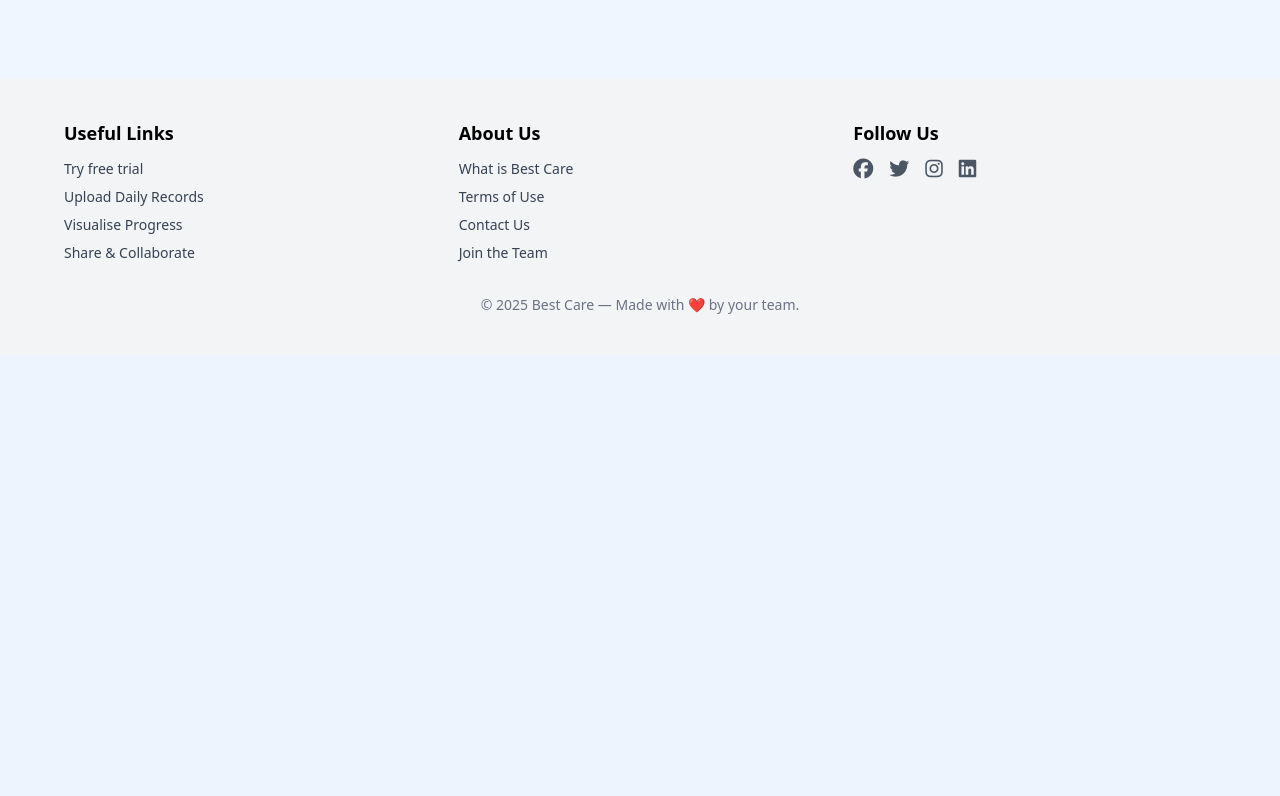
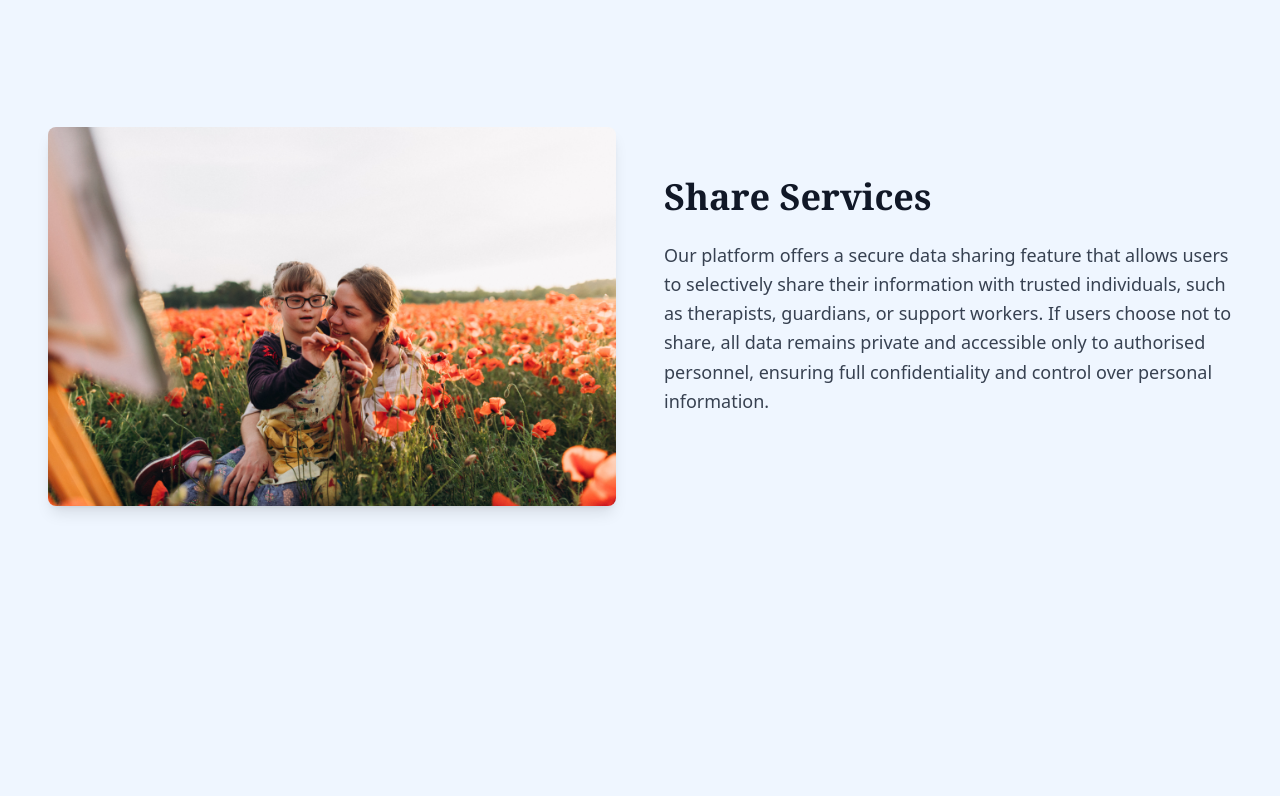
Before and after one commit to Khalesssi/CITS5505-Group-project-Group15, a Flask app: page / in a window 1280 px wide. Shown: the part 4081-4877 px from the top of the page. Before the commit the page ends 4395 px from the top, so only its background shows below. Run offline with Flask 3, Linux system fonts and the light colour scheme; some libraries are stand-ins or nearby versions.

Commit message:
Improved the navigation bar links on the home page and added new content to the home page.

```diff
--- a/app/templates/base.html
+++ b/app/templates/base.html
@@ -26,11 +26,11 @@
       <!-- Center Nav -->
     <nav class="flex-1 text-center hidden md:block">
       <div class="inline-flex space-x-6">
-        <a href="#Home" class="text-gray-700 hover:text-indigo-700">Home</a>
-        <a href="#About" class="text-gray-700 hover:text-indigo-700">About</a>
-        <a href="#Upload" class="text-gray-700 hover:text-indigo-700">Upload</a>
-        <a href="#Visualise" class="text-gray-700 hover:text-indigo-700">Visualise</a>
-        <a href="#Share" class="text-gray-700 hover:text-indigo-700">Share</a>
+        <a href="{{ url_for('home') }}#Home" class="text-gray-700 hover:text-indigo-700">Home</a>
+        <a href="{{ url_for('home') }}#About" class="text-gray-700 hover:text-indigo-700">About</a>
+        <a href="{{ url_for('home') }}#Upload" class="text-gray-700 hover:text-indigo-700">Upload</a>
+        <a href="{{ url_for('home') }}#Visualise" class="text-gray-700 hover:text-indigo-700">Visualise</a>
+        <a href="{{ url_for('home') }}#Share" class="text-gray-700 hover:text-indigo-700">Share</a>
       </div>
     </nav>
 
--- a/app/templates/home.html
+++ b/app/templates/home.html
@@ -33,7 +33,7 @@
 </section>
 
 <!--Page 2 section-->
-<section id="intro" class="min-h-screen bg-blue-50 flex items-center px-6 py-20">
+<section id="Home" class="min-h-screen bg-blue-50 flex items-center px-6 py-20">
     <div class="grid md:grid-cols-2 gap-12 max-w-6xl mx-auto">
 
       <!-- Right side text part -->
@@ -58,9 +58,9 @@
   </section>
 
 
-<!--Page 3 section-->
+<!--Page 3 About section-->
 
-<section id="services" class="min-h-screen bg-blue-50 relative px-8 py-24">
+<section id="About" class="min-h-screen bg-blue-50 relative px-8 py-24">
 
     <!-- Title -->
     <h2 class="text-4xl font-serif font-bold text-gray-900 text-center mb-16">
@@ -98,9 +98,33 @@
   </section>
 
   <!-- <div class="pt-20"></div> -->
-  <!--Page 4-->
 
-  <section id="features" class="bg-blue-50 min-h-screen py-16 px-6 pt-32">
+   <!-- Page 5 Upload section -->
+   <section id="Upload" class="bg-blue-50 min-h-screen py-16 px-6 pt-32">
+    <div class="max-w-7xl mx-auto grid grid-cols-1 md:grid-cols-2 gap-12 items-center">
+
+      <!-- img -->
+      <div class="flex justify-center">
+        <img src="../static/images/upload_page_img.jpg" alt="Disability" class="rounded-lg shadow-lg max-w-xl w-full h-auto">
+      </div>
+
+      <!-- Right part content -->
+      <div>
+        <h2 class="text-4xl font-serif font-bold text-gray-900 mb-6">Upload Services</h2>
+        <p class="text-lg text-gray-700 mb-10 leading-relaxed">
+          Our platform allows Support Workers and Therapists to upload important care and rehabilitation data directly to the system.
+        Guardians can easily access and review this data to monitor the progress and care provided to their loved ones,
+        ensuring transparency and continuous support throughout the rehabilitation journey.
+        </p>
+
+
+        </div>
+      </div>
+    </div>
+  </section>
+
+  <!-- Page 6 Visualise section -->
+  <section id="Visualise" class="bg-blue-50 min-h-screen py-16 px-6 pt-32">
     <div class="max-w-7xl mx-auto grid grid-cols-1 md:grid-cols-2 gap-12 items-center">
 
       <!-- img -->
@@ -110,53 +134,45 @@
 
       <!-- Right part content -->
       <div>
-        <h2 class="text-4xl font-serif font-bold text-gray-900 mb-6">Our Services</h2>
+        <h2 class="text-4xl font-serif font-bold text-gray-900 mb-6">Visualise Services</h2>
         <p class="text-lg text-gray-700 mb-10 leading-relaxed">
-          Our platform is designed to empower users by making disability-related data management simple, secure, and collaborative. Here's what you can do:
+          Our platform provides an intuitive data visualisation feature that transforms uploaded records into clear, insightful charts and graphs.
+          This allows therapists to easily monitor trends, track progress, and make informed adjustments to their treatment plans, enhancing both efficiency and care outcomes.
         </p>
 
-        <!-- Card layout -->
-        <div class="grid grid-cols-1 sm:grid-cols-2 gap-6">
-
-          <!-- Card 1 -->
-          <div class="flex items-start space-x-3">
-            <div>
-              <h3 class="font-semibold text-gray-900">Account & Access</h3>
-              <p class="text-sm text-gray-700">Create a secure account or log in to explore features tailored to support workers, families, and individuals with disabilities.</p>
-            </div>
-          </div>
-
-          <!-- Card 2 -->
-          <div class="flex items-start space-x-3">
-            <div>
-              <h3 class="font-semibold text-gray-900">Upload Data</h3>
-              <p class="text-sm text-gray-700">Easily upload care notes, assessments, or activity logs to keep records accurate and accessible.</p>
-            </div>
-          </div>
-
-          <!-- Card 3 -->
-          <div class="flex items-start space-x-3">
-            <div>
-              <h3 class="font-semibold text-gray-900">Visualise Insights</h3>
-              <p class="text-sm text-gray-700">View personalised reports and analytics based on your data — or see summaries shared with you by others in your care network.</p>
-            </div>
-          </div>
-
-          <!-- Card 4 -->
-          <div class="flex items-start space-x-3">
-            <div>
-              <h3 class="font-semibold text-gray-900">Share Securely</h3>
-              <p class="text-sm text-gray-700">Selectively share data with therapists, support workers, or family members — ensuring transparency and collaboration while maintaining privacy.</p>
-            </div>
-          </div>
 
         </div>
       </div>
     </div>
   </section>
 
+  <!-- Page 7 Share section -->
+  <section id="Share" class="bg-blue-50 min-h-screen py-16 px-6 pt-32">
+    <div class="max-w-7xl mx-auto grid grid-cols-1 md:grid-cols-2 gap-12 items-center">
+
+      <!-- img -->
+      <div class="flex justify-center">
+        <img src="../static/images/share_page_img.jpg" alt="Disability" class="rounded-lg shadow-lg max-w-xl w-full h-auto">
+      </div>
+
+      <!-- Right part content -->
+      <div>
+        <h2 class="text-4xl font-serif font-bold text-gray-900 mb-6">Share Services</h2>
+        <p class="text-lg text-gray-700 mb-10 leading-relaxed">
+          Our platform offers a secure data sharing feature that allows users to selectively share their information with trusted individuals, such as therapists, guardians, or support workers. If users choose not to share, all data remains private and accessible only to authorised personnel, ensuring full confidentiality and control over personal information.
+        </p>
+
+
+        </div>
+      </div>
+    </div>
+  </section>
+
+
+
+
   <!-- <div class="pt-20"></div> -->
-  <!--Page 5-->
+  <!--Page 8-->
   <section id="feedback" class="min-h-screen bg-cover bg-center bg-no-repeat bg-gray-900 bg-blend-overlay bg-opacity-70 py-20 px-6 pt-32"
      style="background-image: url('../static/images/Page\ 5\ background.jpg');">
      <div class="max-w-7xl mx-auto text-center text-white">
```
Also changed, not shown: app/static/images/share_page_img.jpg (added), 1 other file.
